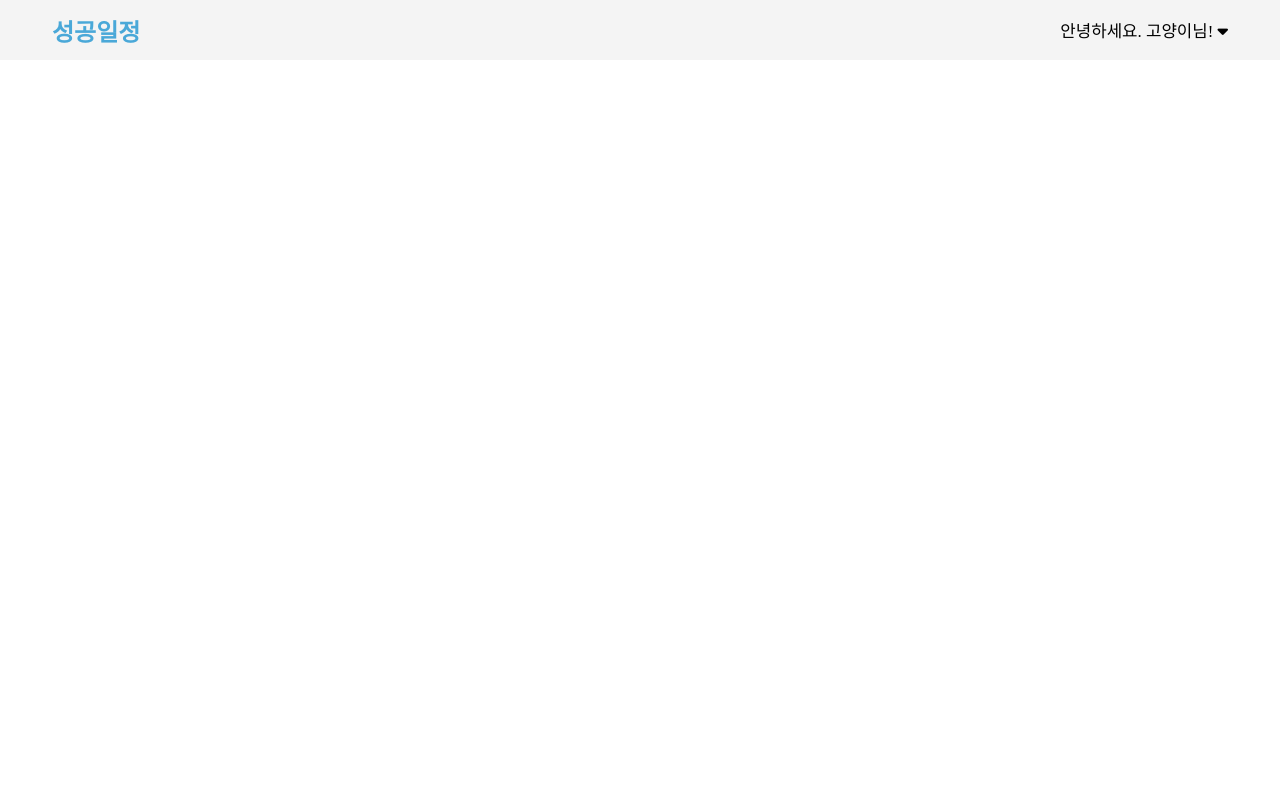
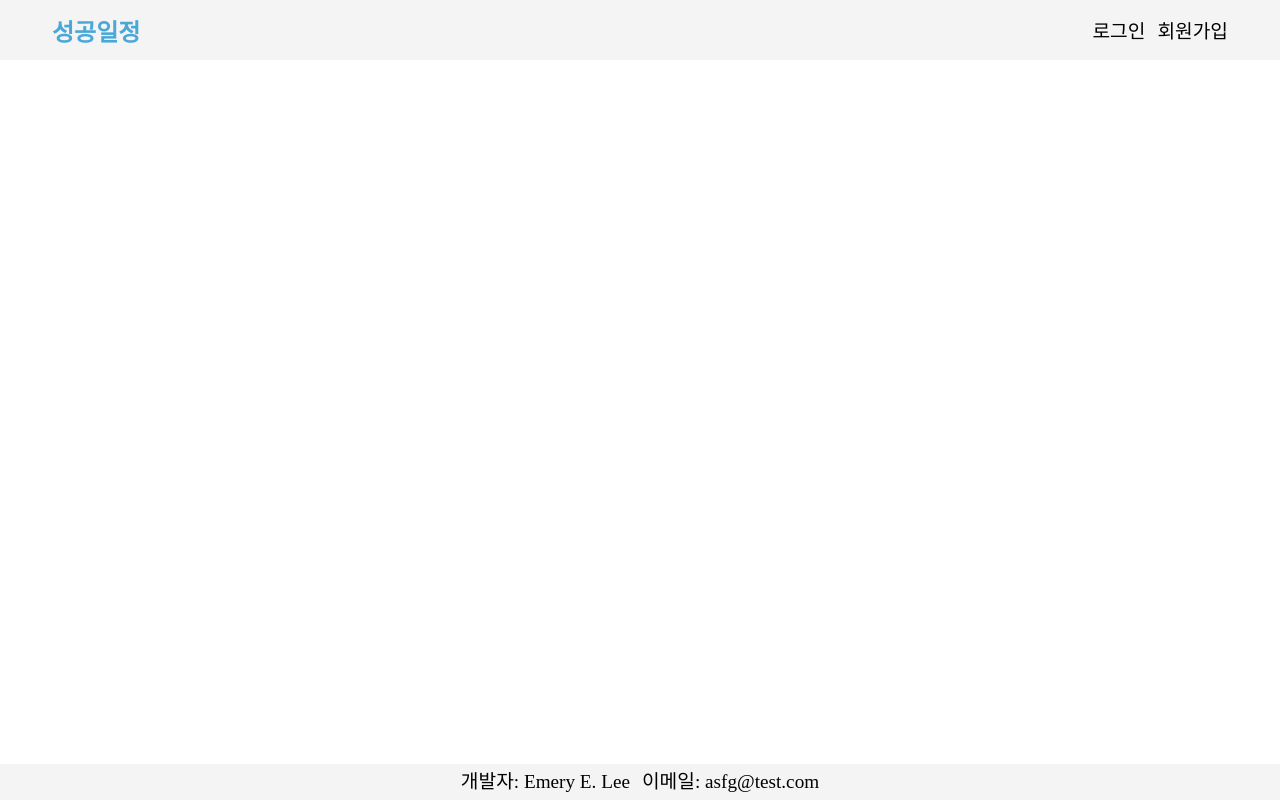
Before and after one commit to Emery-E-Lee/the-eisenhower-matrix, a plain HTML site: page publishing/footer.html in a window 1280 px wide. Drawn offline with Linux system fonts and the light colour scheme.

Commit message:
footer complete

```diff
--- /dev/null
+++ b/publishing/css/footer.css
@@ -0,0 +1,33 @@
+/* html, body 영역이 웹브라우저 상의 모든 부피를 차지하도록 한다 */
+html,
+body {
+  height: 100%;
+}
+
+body {
+  display: flex;
+  min-height: 100vh;
+  flex-direction: column;
+}
+
+main {
+  flex: 1;
+}
+
+/*css cascading에 의해 header.css link 태그가 footer.css의 위에 있기 때문에 header.css의 root 요소 사용 가능*/
+footer {
+  background-color: var(--light-gray);
+  height: 3rem;
+}
+
+.footer-container {
+  display: flex;
+  justify-content: center;
+  font-size: 1.6rem;
+  line-height: 3rem;
+  /* gap: 1rem; flex 박스의 속성*/
+}
+
+.author {
+  margin-right: 1rem;
+}
--- a/publishing/header.html
+++ b/publishing/footer.html
@@ -27,6 +27,7 @@
 
     <!-- CSS -->
     <link rel="stylesheet" href="css/header.css">
+    <link rel="stylesheet" href="css/footer.css">
 
 
 </head>
@@ -40,14 +41,14 @@
                 </div>
                 <!-- title -->
                 <div class="sign-container">
-                    <div class="unsigned hidden">
+                    <div class="unsigned">
                         <div class="sign-in"><a href="#">로그인</a></div>
                         <div class="sign-up"><a href="#">회원가입</a></div>
                     </div>
                     <!-- unsigned -->
 
 
-                    <div class="signed">
+                    <div class="signed hidden">
                         <div class="dropdown">
                             <div class="dropdown-button">
                                 안녕하세요. <span id="nickname">고양이</span>님!
@@ -68,6 +69,19 @@
             <!-- header-container -->
         </div>
     </header>
+
+    <main></main>
+
+    <footer>
+        <div class="inner">
+            <div class="footer-container">
+                <div class="author">개발자: Emery E. Lee</div>
+                <div class="author-email">이메일: asfg@test.com</div>
+            </div>
+            <!-- footer-container -->
+        </div>
+    </footer>
+
 </body>
 
 </html>
```
